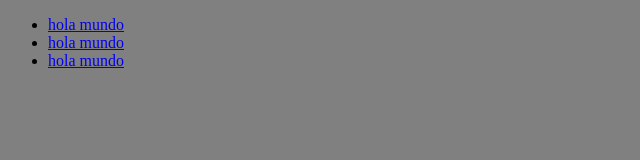
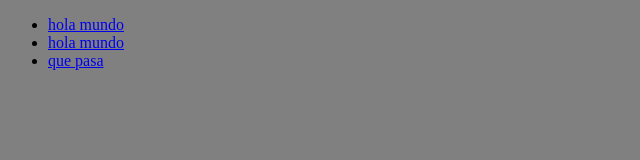
Before and after one commit to Ignacio-Rodriguez-1232/my-website, a plain HTML site: page index.html in a window 1280 px wide. Shown: the full height of the page, 0-640 px from the left. Drawn offline with Linux system fonts and the light colour scheme.

Commit message:
re name links

```diff
--- a/index.html
+++ b/index.html
@@ -13,7 +13,7 @@
         <ul>
             <li><a href="#" class="link-class">hola mundo</a></li>
             <li><a href="#" class="link-class">hola mundo</a></li>
-            <li><a href="#" class="link-class">hola mundo</a></li>
+            <li><a href="#" class="link-class">que pasa</a></li>
         </ul>
     </nav>
 
```
